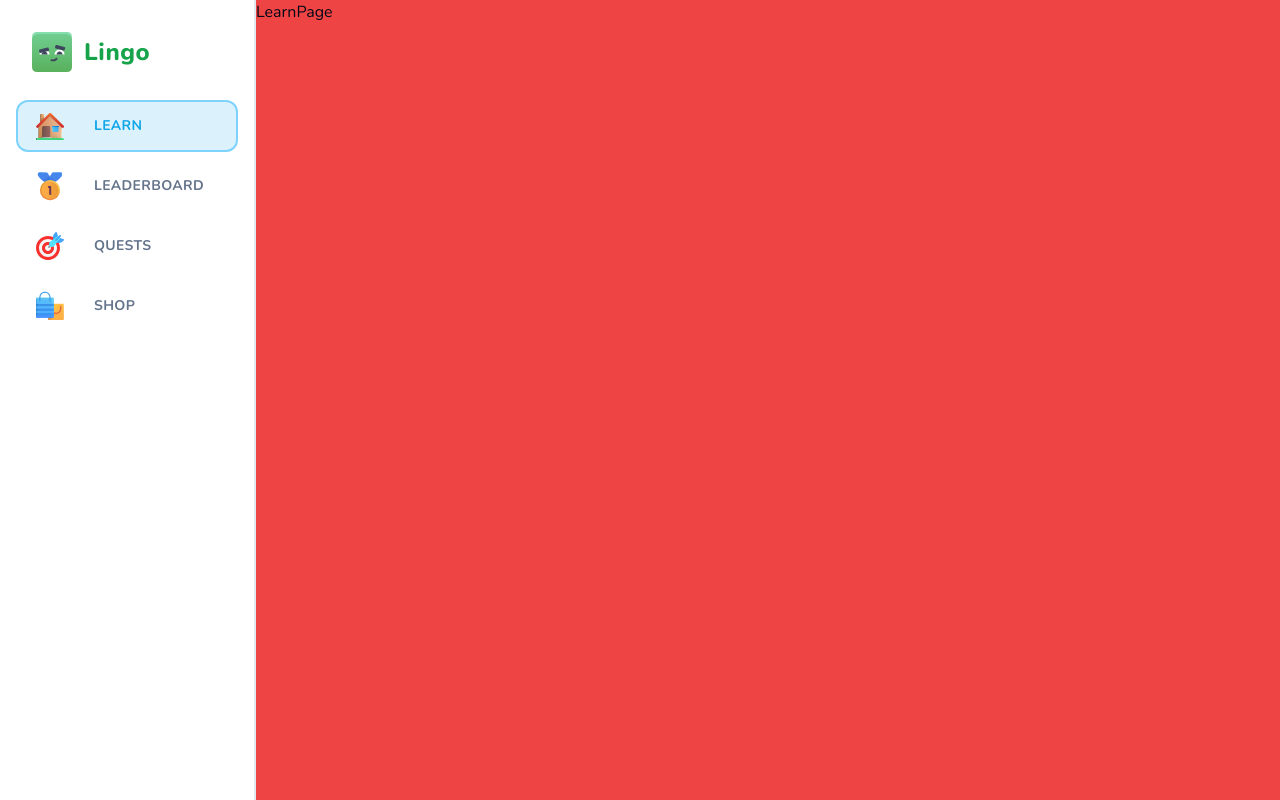
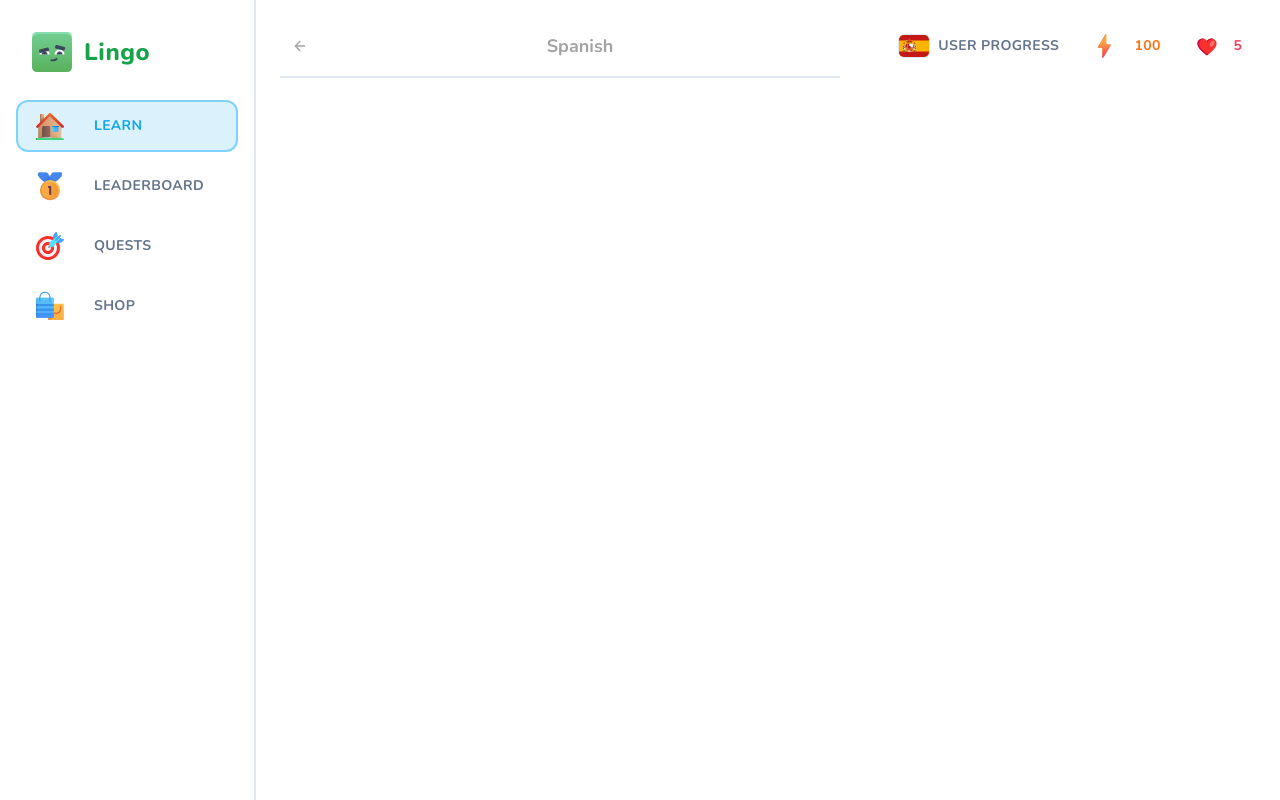
Before and after one commit to abckyadav/lingo, a Next.js app: page /learn in a window 1280 px wide. Built offline with nearby package versions, Linux system fonts and the light colour scheme.

Commit message:
feat: implement LearnPage layout with Header, FeedWrapper, and UserProgress components; add StickyWrapper for user progress display

```diff
--- a/app/(main)/layout.tsx
+++ b/app/(main)/layout.tsx
@@ -21,7 +21,7 @@ export default function MainLayout({
         className={cn("lg:pl-[256px] h-full pt-[50px] lg:pt-0", className)}
         style={style}
       >
-        <div className="bg-red-500 h-full">{children}</div>
+        <div className="max-w-[1056px] mx-auto pt-6 h-full">{children}</div>
       </main>
     </>
   );
--- /dev/null
+++ b/app/(main)/learn/header.tsx
@@ -0,0 +1,31 @@
+import { Button } from "@/components/ui/button";
+import { cn } from "@/lib/utils";
+import { ArrowLeft } from "lucide-react";
+import Link from "next/link";
+
+type HeaderProps = {
+  className?: string;
+  style?: React.CSSProperties;
+  title: string;
+};
+
+export default function Header({ className, style, title }: HeaderProps) {
+  return (
+    <div
+      className={cn(
+        "sticky top-0 bg-white pb-3 lg:pt-[28px] lg:mt-[-28px] flex items-center justify-between border-b-2 mb-5 text-neutral-400",
+        className
+      )}
+      style={style}
+    >
+      <Link href="/courses">
+        <Button variant="ghost" size="sm">
+          <ArrowLeft className="h-5 w-5 stroke-2 text-neutral-400" />
+        </Button>
+      </Link>
+      <h1 className="font-bold text-lg">{title}</h1>
+      {/* created this empty div to align title center */}
+      <div />
+    </div>
+  );
+}
--- a/app/(main)/learn/page.tsx
+++ b/app/(main)/learn/page.tsx
@@ -1,3 +1,34 @@
-export default function LearnPage() {
-  return <div>LearnPage</div>;
+import FeedWrapper from "@/components/feed-wrapper";
+import StickyWrapper from "@/components/sticky-wrapper";
+import { cn } from "@/lib/utils";
+import Header from "./header";
+import UserProgress from "@/components/user-progress";
+
+type LearnPageProps = {
+  className?: string;
+  style?: React.CSSProperties;
+};
+
+export default function LearnPage({ className, style }: LearnPageProps) {
+  return (
+    <div
+      className={cn("flex flex-row-reverse gap-[48px] px-6", className)}
+      style={style}
+    >
+      <StickyWrapper>
+        <UserProgress
+          activeCourse={{
+            title: "Spanish",
+            imageSrc: "/es.svg",
+          }}
+          hearts={5}
+          points={100}
+          hasActiveSubscription={false}
+        />
+      </StickyWrapper>
+      <FeedWrapper>
+        <Header title="Spanish" />
+      </FeedWrapper>
+    </div>
+  );
 }
--- /dev/null
+++ b/components/feed-wrapper.tsx
@@ -0,0 +1,19 @@
+import { cn } from "@/lib/utils";
+
+type FeedWrapperProps = {
+  className?: string;
+  style?: React.CSSProperties;
+  children: React.ReactNode;
+};
+
+export default function FeedWrapper({
+  className,
+  style,
+  children,
+}: FeedWrapperProps) {
+  return (
+    <div className={cn("flex-1 relative top-0 pb-10", className)} style={style}>
+      {children}
+    </div>
+  );
+}
--- /dev/null
+++ b/components/sticky-wrapper.tsx
@@ -0,0 +1,27 @@
+import { cn } from "@/lib/utils";
+
+type StickyWrapperProps = {
+  className?: string;
+  style?: React.CSSProperties;
+  children: React.ReactNode;
+};
+
+export default function StickyWrapper({
+  className,
+  style,
+  children,
+}: StickyWrapperProps) {
+  return (
+    <div
+      className={cn(
+        "hidden lg:block w-[368px] sticky self-end bottom-6",
+        className
+      )}
+      style={style}
+    >
+      <div className="min-h-[calc(100vh-48px)] sticky top-6 flex flex-col gap-y-4">
+        {children}
+      </div>
+    </div>
+  );
+}
--- /dev/null
+++ b/components/user-progress.tsx
@@ -0,0 +1,74 @@
+import { cn } from "@/lib/utils";
+import Link from "next/link";
+import { Button } from "@/components/ui/button";
+import Image from "next/image";
+import { InfinityIcon } from "lucide-react";
+
+type UserProgressProps = {
+  className?: string;
+  style?: React.CSSProperties;
+  activeCourse: {
+    title: string;
+    imageSrc: string;
+  }; //TODO: replace with DB type
+  hearts: number;
+  points: number;
+  hasActiveSubscription: boolean;
+};
+
+export default function UserProgress({
+  className,
+  style,
+  activeCourse,
+  hearts,
+  points,
+  hasActiveSubscription,
+}: UserProgressProps) {
+  return (
+    <div
+      className={cn("flex items-center justify-between gap-x-2", className)}
+      style={style}
+    >
+      <Link href="/course">
+        <Button variant="ghost">
+          <Image
+            src={activeCourse.imageSrc}
+            alt={activeCourse.title}
+            width={32}
+            height={32}
+            className="rounded-md border"
+          />
+          User Progress
+        </Button>
+      </Link>
+      <Link href="/shop">
+        <Button variant="ghost" className="text-orange-500">
+          <Image
+            src="/points.svg"
+            alt="Points"
+            width={28}
+            height={28}
+            className="mr-2"
+          />
+          {points}
+        </Button>
+      </Link>
+      <Link href="/shop">
+        <Button variant="ghost" className="text-rose-500">
+          <Image
+            src="/heart.svg"
+            alt="Heart"
+            width={22}
+            height={22}
+            className="mr-2"
+          />
+          {hasActiveSubscription ? (
+            <InfinityIcon className="h-4 w-4 stroke-[3]" />
+          ) : (
+            hearts
+          )}
+        </Button>
+      </Link>
+    </div>
+  );
+}
```
Also changed, not shown: public/heart.svg (added), public/points.svg (added).
